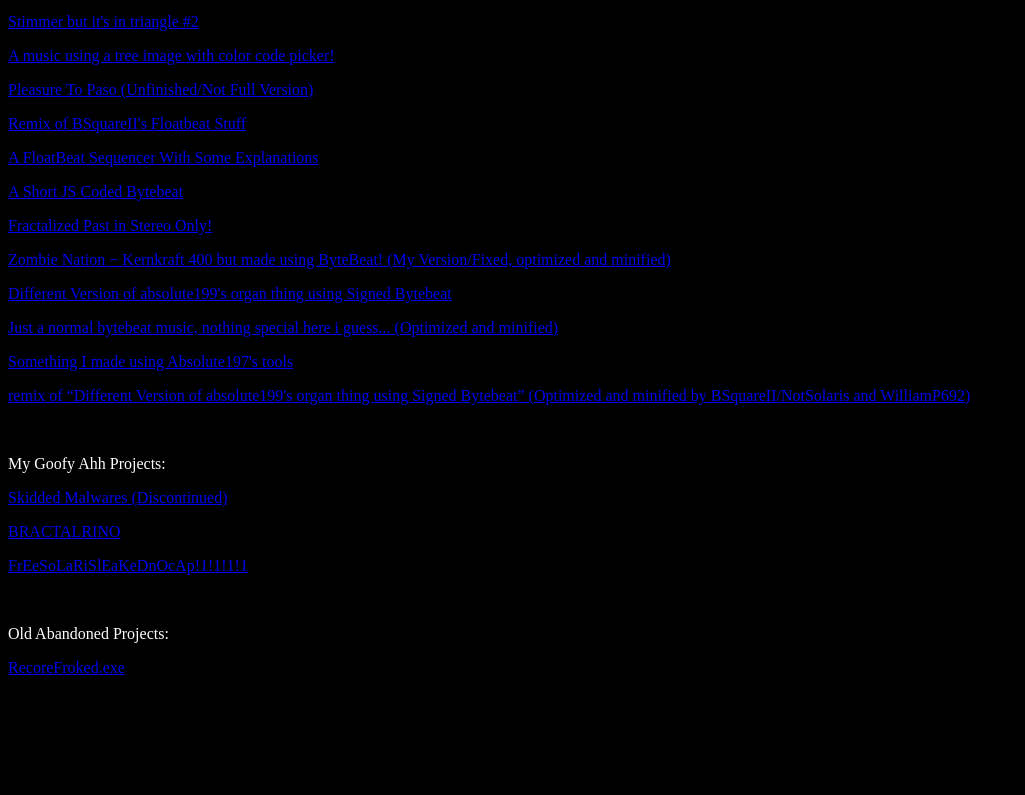
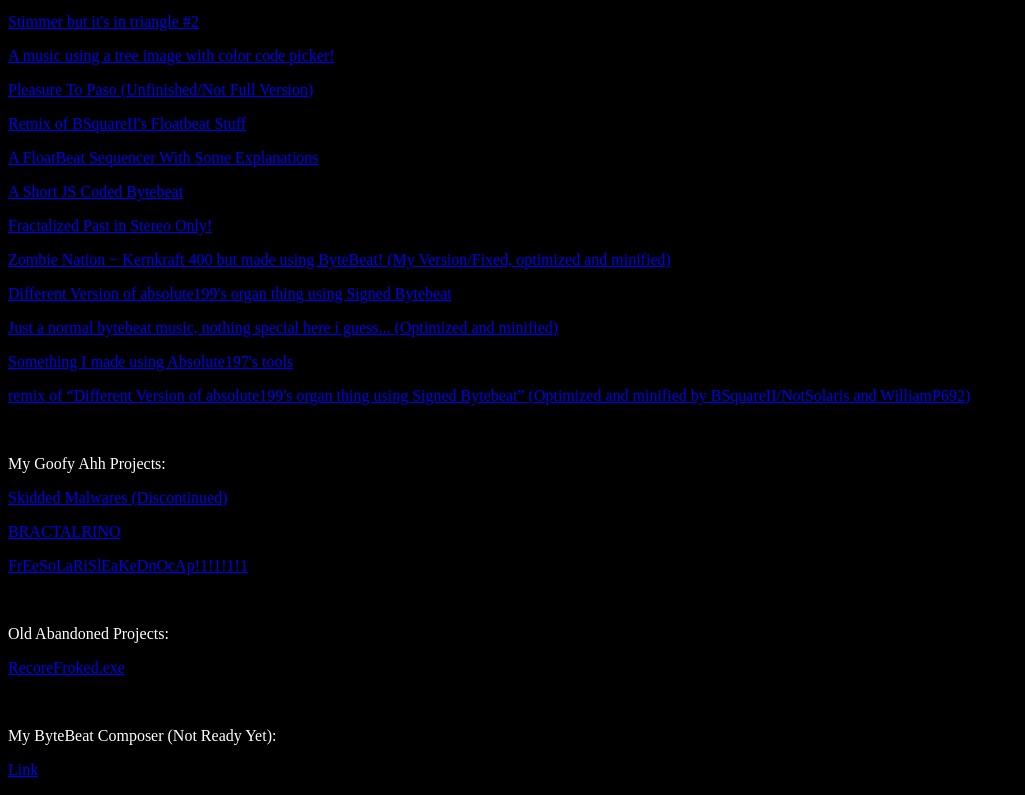
Before and after one commit to WilliamPatch692/williampatch692.github.io, a plain HTML site: page index.html in a window 1280 px wide. Shown: the part 339-1134 px from the top of the page, without its empty margins (0-1025 px from the left). Before the commit the page ends 1032 px from the top, so only its background shows below. Drawn offline with Linux system fonts and the light colour scheme.

Commit message:
Update index.html

```diff
--- a/index.html
+++ b/index.html
@@ -35,5 +35,8 @@
 <br>
 <p>Old Abandoned Projects&#58;</p>
 <p><a href="https://app.any.run/tasks/42f97ea3-ebd8-47ee-b721-81b15cbf9f0b" target="_blank">RecoreFroked&#46;exe</a></p>
+<br>
+<p>My ByteBeat Composer &#40;Not Ready Yet&#41;&#58;</p>
+<p><a href="https://williampatch692.github.io/WP692_BBeatComposer" target="_blank">Link</a></p>
 </body>
 </html>
```
